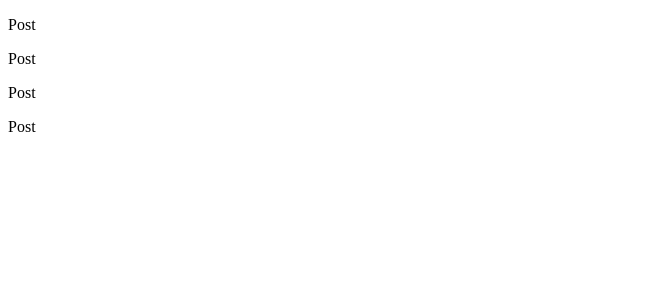
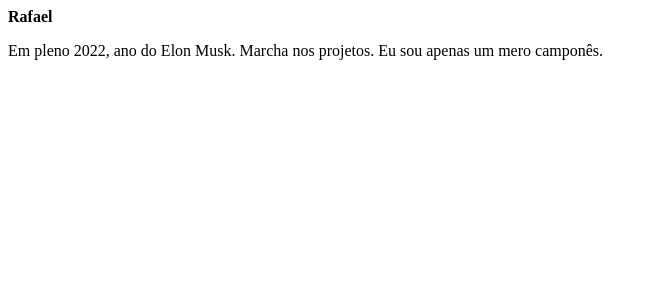
Before and after one commit to rafavramos/01-fundamentos-react-js, a React (Vite) app: page / in a window 1280 px wide. Shown: the top 300 px of the page, without its empty margins (0-657 px from the left). Built offline with nearby package versions, Linux system fonts and the light colour scheme.

Commit message:
feat: First Props

```diff
--- a/src/App.jsx
+++ b/src/App.jsx
@@ -3,7 +3,10 @@ import { Post } from './Post'
 export function App() {
   return (
     <div>
-      <Post /> <Post /> <Post /> <Post />
+      <Post
+        author="Rafael"
+        content="Em pleno 2022, ano do Elon Musk. Marcha nos projetos. Eu sou apenas um mero camponês."
+      />
     </div>
   )
 }
--- a/src/Post.jsx
+++ b/src/Post.jsx
@@ -1,8 +1,16 @@
-export function Post() {
-  return <p>Post</p>
+export function Post(props) {
+  return (
+    <div>
+      <strong>{props.author}</strong>
+      <p>{props.content}</p>
+    </div>
+  )
 }
 
 // Default Exports - export no final
 // Vantagens: Pode nomear o componente na importação
 
 // Named Exports - Usa o export na função
+
+//Props - Propriedades são utilizadas para reaproveitar o componente utilizando propriedades difentes na exibição
+//props: {author, content}
```
